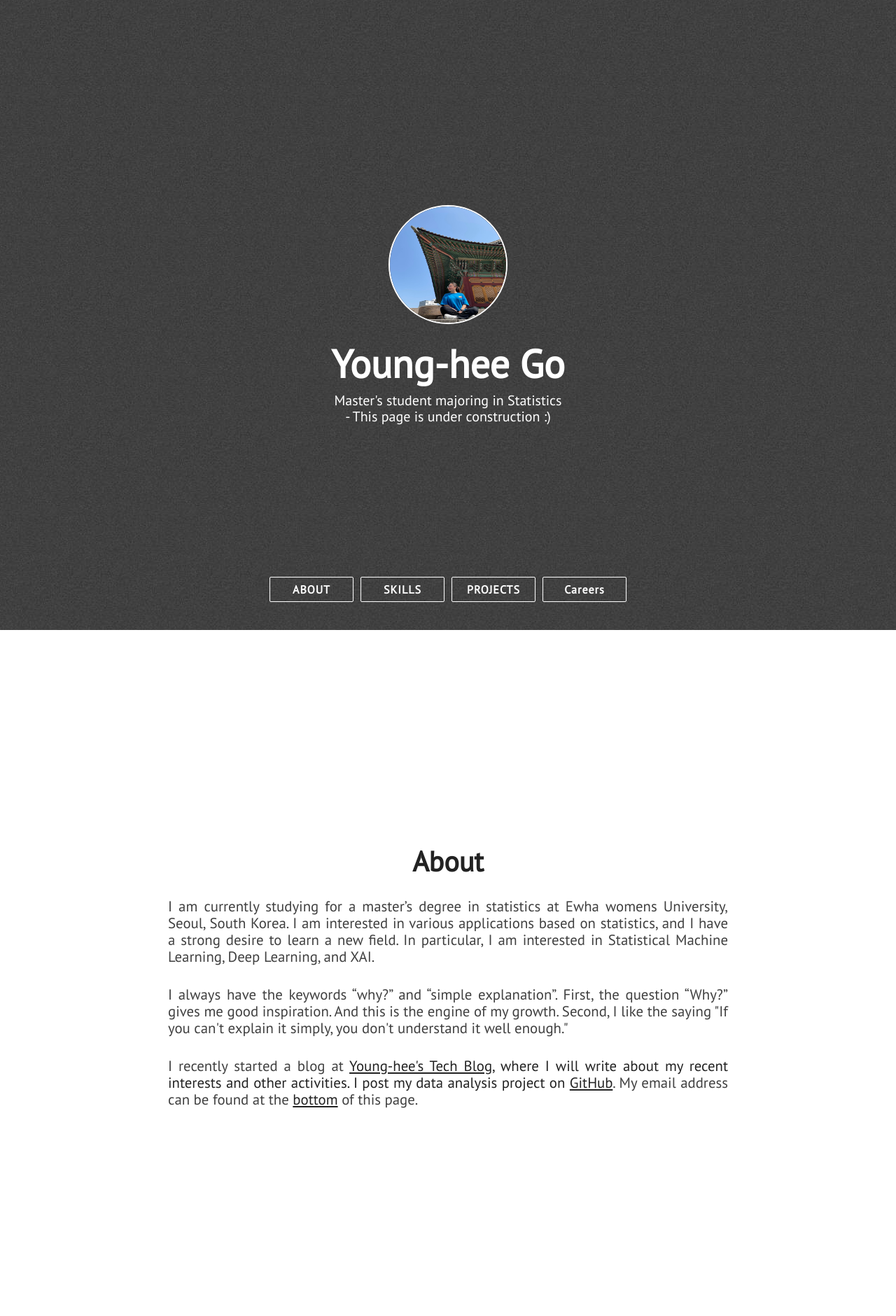
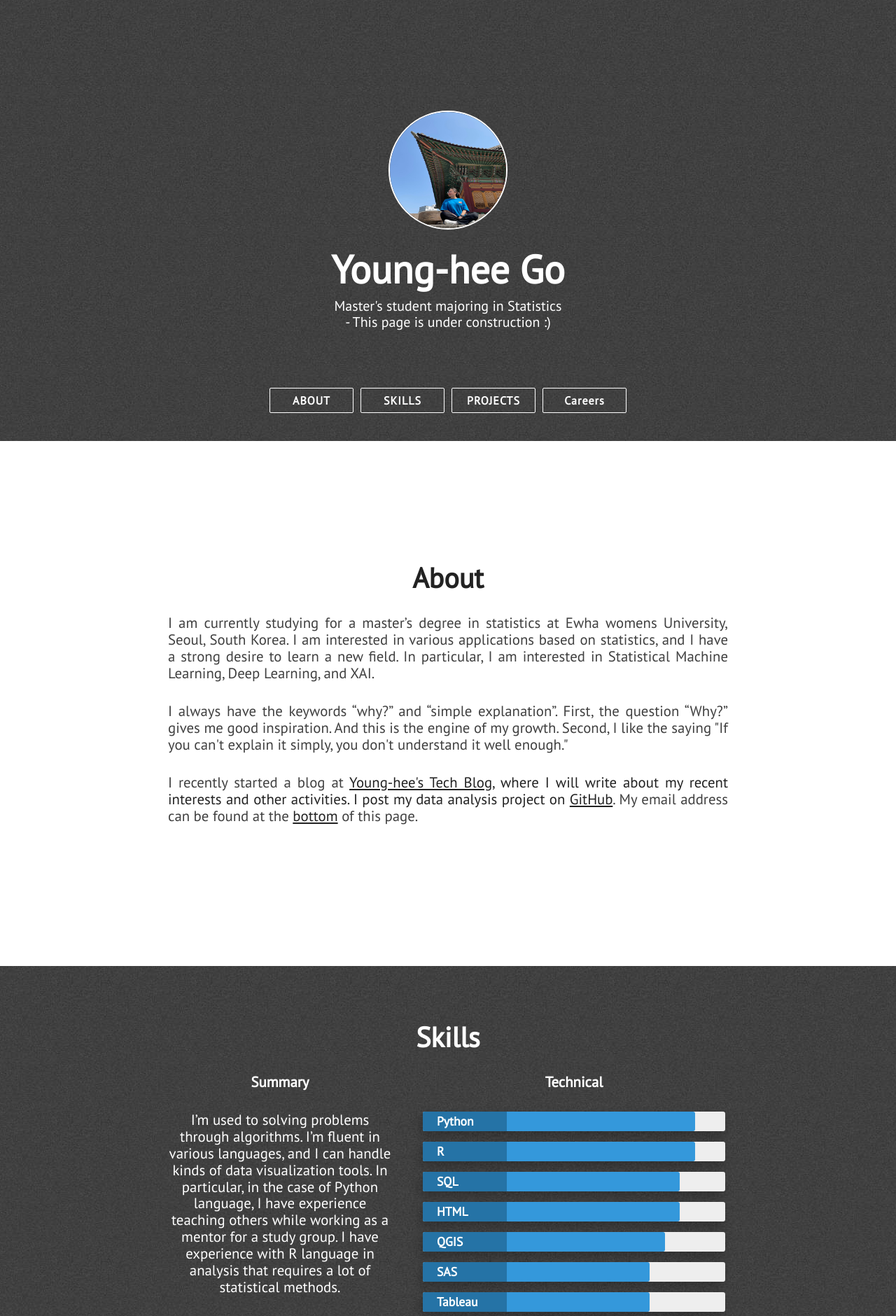
Before and after one commit to YoungheeGGO/YoungheeGGo.github.io, a Jekyll site: the page built from index.html, in a window 1280 px wide. Shown: the top 1880 px of the page at 70% size. Built offline with Jekyll 4.4.1, drawn with Linux system fonts in a browser that asks for light colours; nearby versions of some CDN libraries.

Commit message:
Update main.css

```diff
--- a/assets/css/main.css
+++ b/assets/css/main.css
@@ -12,7 +12,7 @@ img {
 .head {
 
   color: #fff;
-  min-height: 100vh;
+  min-height: 70vh; /*Origin: 100*/
 
   display: -webkit-box;
 
@@ -166,7 +166,7 @@ img {
   max-width: 800px; /*Origin: 768*/
   margin: 60px auto;
   padding: 20px 0;
-  min-height: 100vh;
+  min-height: 70vh; /*Origin: 100*/
 
   display: -webkit-box;
 
```
